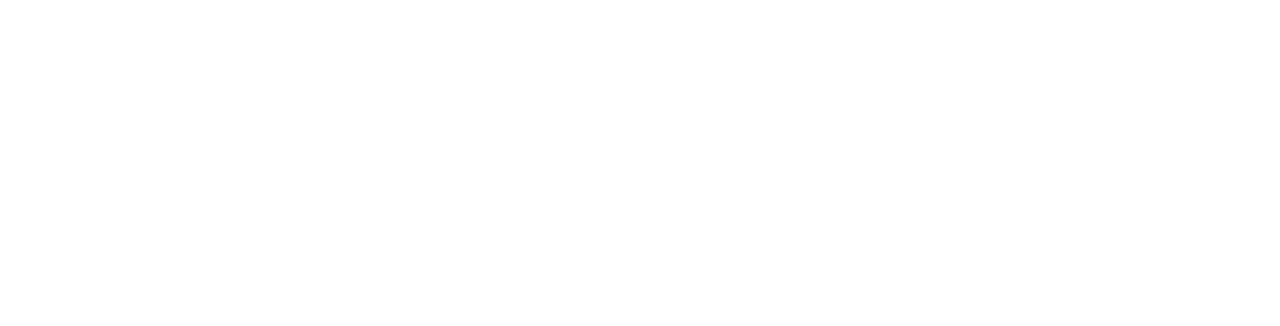
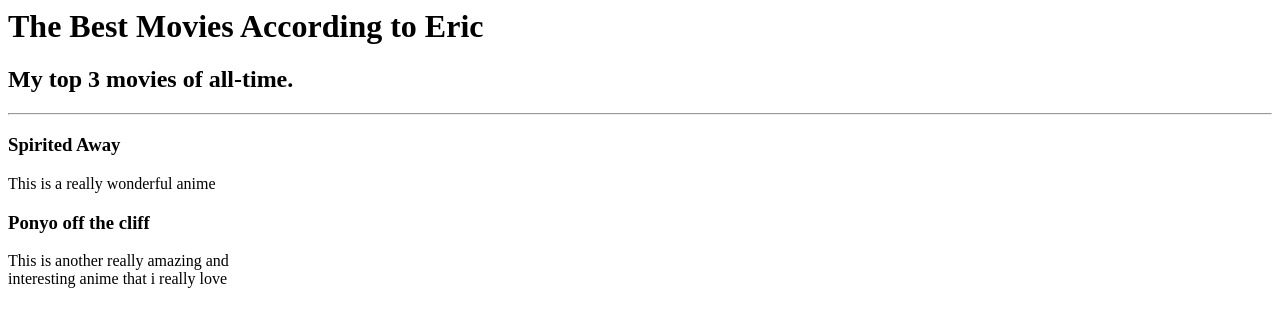
Before and after one commit to Scorpius-X/Web-Development-Boot-camp, a plain HTML site: page Web Development Projects/2.4 Movie Ranking Project/index.html in a window 1280 px wide. Drawn offline with Linux system fonts and the light colour scheme.

Commit message:
finished

```diff
--- a/Web Development Projects/2.4 Movie Ranking Project/index.html
+++ b/Web Development Projects/2.4 Movie Ranking Project/index.html
@@ -1 +1,14 @@
 <!-- Write your code below -->
+
+<h1>The Best Movies According to Eric</h1>
+
+<h2>My top 3 movies of all-time.</h2>
+<hr />
+
+<h3>Spirited Away</h3>
+
+<p>This is a really wonderful anime</p>
+
+<h3>Ponyo off the cliff</h3>
+
+<p>This is another really amazing and<br /> interesting anime that i really love</p>
```
